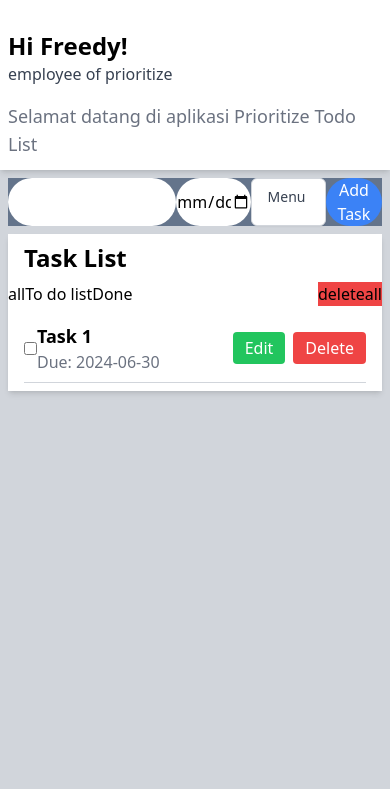
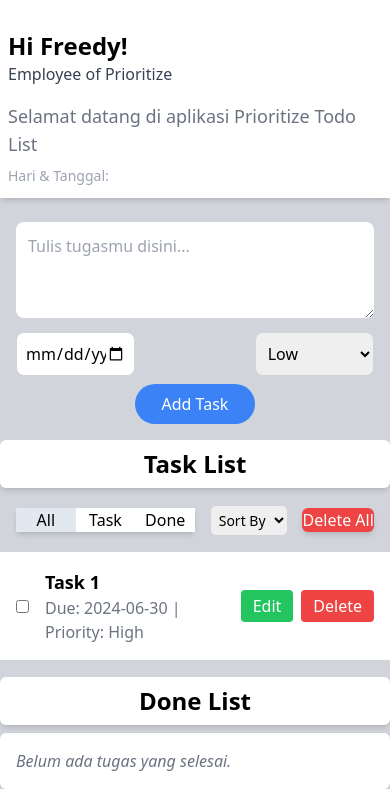
Before and after one commit to freedyest/mission4, a plain HTML site: page index.html in a window 390 px wide. Shown: the part 66-855 px from the top of the page. Drawn offline with Linux system fonts and the light colour scheme.

Commit message:
js commit and layout mobile

```diff
--- a/index.html
+++ b/index.html
@@ -7,9 +7,10 @@
   <link href="src/output.css" rel="stylesheet">
 </head>
 <body class="bg-gray-300">
+
 <!--header-->
 <header>
-    <div class=" top-0 left-0 w-full h-16 bg-white shadow-lg flex justify-between border-b border-gray-300">
+  <div class="top-0 left-0 w-full h-16 bg-white shadow-lg flex justify-between border-b border-gray-300">
     <img src="img/logo1.png" alt="logo" class="h-12 mt-2 w-1/3 md:w-32">
     <div class="flex justify-end items-center w-1/2 py-2">
       <p class="text-gray-500 hover:underline">Freedy estiawan</p>
@@ -22,53 +23,96 @@
 <section id="profilcard">
   <div class="bg-white shadow-md h-auto py-8 px-2 mt-0 pb-3">
     <h1 class="text-2xl font-bold">Hi Freedy!</h1>
-        <h2 class="text-gray-700">employee of prioritize</h2>
+    <h2 class="text-gray-700">Employee of Prioritize</h2>
     <p class="text-lg text-gray-500 mt-4">Selamat datang di aplikasi Prioritize Todo List</p>
+    <!-- Tambahan Time -->
+    <p id="currentTime" class="text-sm text-gray-400 mt-2">Hari & Tanggal: </p>
   </div>
 </section>
+
+<!--input task-->
 <section id="inputtask">
-    <div class="bg-slate-500 mx-2 my-2 flex">
-        <input type="text" id="inputtask" class="w-3/5 rounded-full"></input>
-        <input type="date" class="w-1/5 rounded-full">
-            <button id="dropdownButton" class="inline-flex justify-center w-1/5 rounded-md border border-gray-300 shadow-sm px-4 py-2 bg-white text-sm font-medium text-gray-700 hover:bg-gray-50">
-      Menu
-      <svg class="-mr-1 ml-2 h-5 w-5" xmlns="http://www.w3.org/2000/svg" fill="none" viewBox="0 0 24 24" stroke="currentColor">
-        <path stroke-linecap="round" stroke-linejoin="round" stroke-width="2" d="M19 9l-7 7-7-7" />
-      </svg>
-    </button>
-        <button class="bg-blue-500 rounded-full text-white w-1/5">Add Task
+  <div class="bg-gray-300 mx-2 my-2 p-2 rounded-lg">
+    <textarea name="inputtexttodo" id="inputtexttodo" placeholder="Tulis tugasmu disini..." class="w-full rounded-lg my-2 h-24 p-3"></textarea>
+    <div class="flex justify-between mb-2 gap-2">
+      <!-- deadline -->
+      <input type="date" class="w-1/3 rounded-lg p-2 border border-gray-300">
+      <!-- dropdown prioritas -->
+      <select id="priority" class="w-1/3 rounded-lg p-2 border border-gray-300">
+        <option value="low">Low</option>
+        <option value="medium">Medium</option>
+        <option value="high">High</option>
+      </select>
+    </div>
+    <div class="flex justify-center">
+      <button id="addTaskBtn" class="bg-blue-500 justify-end rounded-full text-white w-1/3 h-10">Add Task</button>
+    </div>
   </div>
 </section>
-<section id="tasklist">
-    <div class="bg-white mx-2 my-2 h-auto shadow-md">
+
+<!--task menu-->
+<section id="taskmenu">
+  <div class="bg-white flex justify-center h-auto shadow-md rounded-md">
     <h1 class="text-2xl font-bold px-4 py-2">Task List</h1>
-        <div class="border-y border-gray-300 flex justify-between">
-            <div class="flex">
-                <a href="#">all</a>
-            <a href="#">To do list</a>
-            <a href="#">Done</a>
   </div>
-            <div class="flex">
-                <a href="" class="bg-red-500">deleteall</a>
+
+  <div id="listmenu" class="bg-gray-300 rounded-md m-2 h-12 border-y border-gray-300 flex justify-between items-center px-2">
+  <!-- Tab Menu -->
+  <div class="flex shadow-md bg-white justify-between w-1/2 items-center text-center ">
+    <a href="#" class="w-1/3 bg-slate-200 hover:bg-slate-300 h-full flex items-center justify-center">All</a>
+    <a href="#" class="w-1/3 hover:bg-slate-300 h-full flex items-center justify-center">Task</a>
+    <a href="#" class="w-1/3 hover:bg-slate-300 h-full flex items-center justify-center">Done</a>
+  </div>
+
+  <!-- Sort Dropdown -->
+  <select id="sortTask" class="rounded-md border border-gray-300 p-1 text-sm">
+    <option value="default">Sort By</option>
+    <option value="priority">Priority</option>
+    <option value="az">A - Z</option>
+    <option value="za">Z - A</option>
+  </select>
+
+  <!-- Delete All -->
+  <div class="flex bg-red-500 text-center rounded-md shadow-md w-1/5 items-center justify-center">
+    <a href="#" class="text-white">Delete All</a>
   </div>
 </div>
-        <div class="px-4 py-2">
+
+</section>
+
+<!--to do list-->
+<section class="tasklist">
+  <div class="bg-white w-full">
     <div class="flex justify-between items-center border-b border-gray-300 py-2">
-
-                <div class="flex items-center space-x-4">
+      <div class="flex items-center space-x-4 px-4 py-2">
         <input type="checkbox">
         <div>
           <h2 class="text-lg font-semibold">Task 1</h2>
-                    <p class="text-gray-500">Due: 2024-06-30</p>
+          <p class="text-gray-500">Due: 2024-06-30 | Priority: High</p>
         </div>
       </div>
-                <div class="flex space-x-2">
+      <div class="flex space-x-2 px-4 py-2">
         <button class="bg-green-500 text-white px-3 py-1 rounded">Edit</button>
         <button class="bg-red-500 text-white px-3 py-1 rounded">Delete</button>
-
       </div>
     </div>
-    </div></div>
+  </div>
 </section>
+
+<!--done list-->
+<section id="donelist" class="mt-4">
+  <div class="bg-white flex justify-center h-auto shadow-md rounded-md">
+    <h1 class="text-2xl font-bold px-4 py-2">Done List</h1>
+  </div>
+  <div class="bg-white w-full mt-2 p-4 rounded-md shadow">
+    <p class="text-gray-500 italic">Belum ada tugas yang selesai.</p>
+  </div>
+</section>
+
+<script>
+
+</script>
+
+<script src="src/script.js"></script>
 </body>
 </html>
--- a/src/script.js
+++ b/src/script.js
@@ -0,0 +1,11 @@
+window.addEventListener('DOMContentLoaded', loadTodoList);
+
+const inputtodo = document.getElementById('inputtexttodo');
+const listtodo = document.getElementById('listtodo');
+const buttonadd = document.getElementById('addtext');
+
+// Set time
+  const currentTime = document.getElementById("currentTime");
+  const now = new Date();
+  const options = { weekday: 'long', year: 'numeric', month: 'long', day: 'numeric' };
+  currentTime.textContent = "Hari & Tanggal: " + now.toLocaleDateString('id-ID', options);
```
Also changed, not shown: src/output.css. Lines whose indentation alone changed are shown as unchanged.
